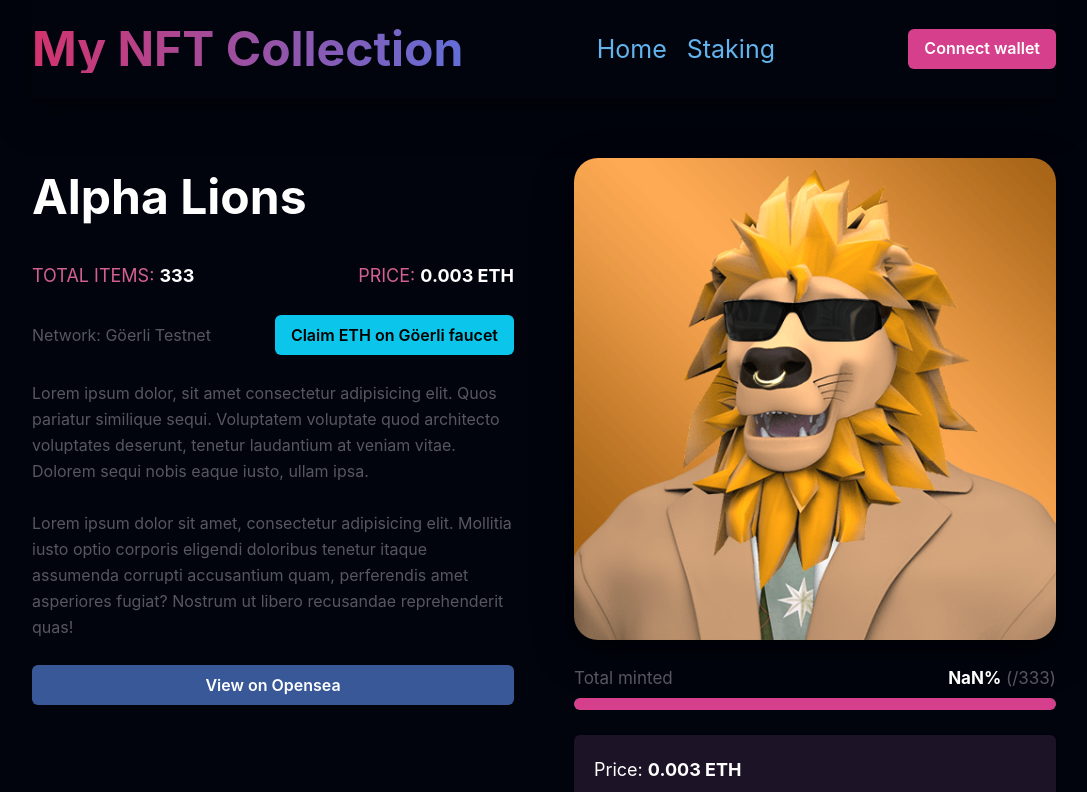
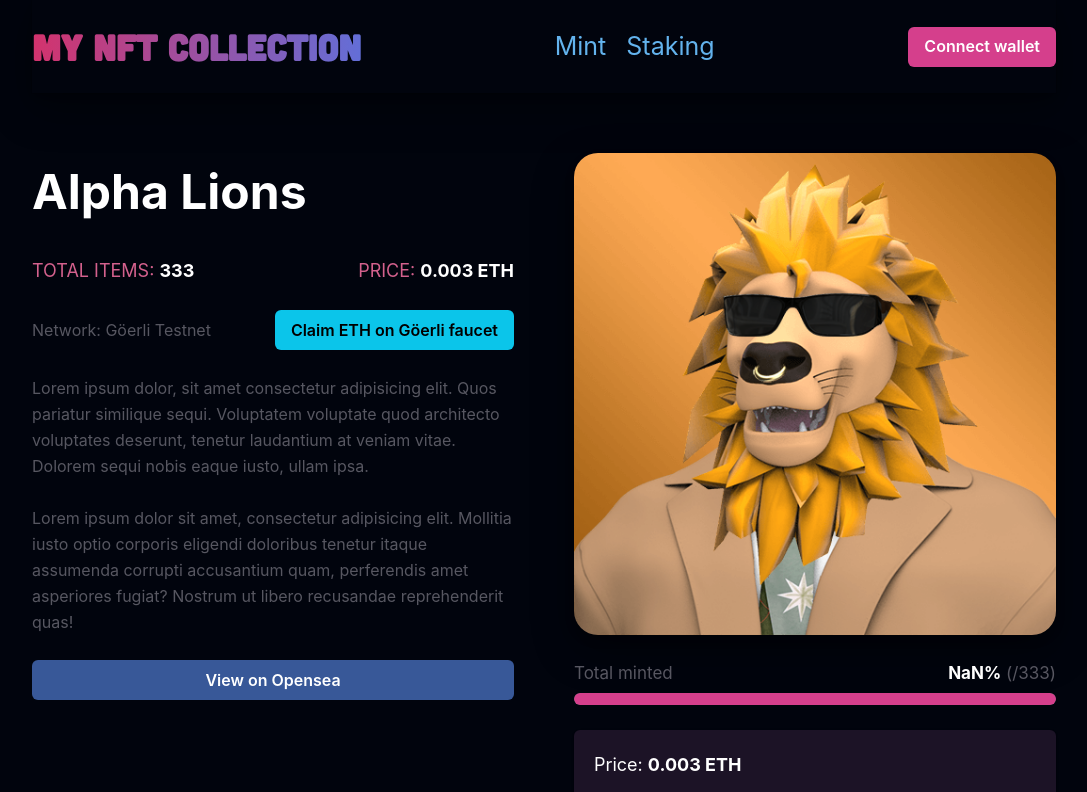
Before and after one commit to Kds-JS/NFT-Mint-Staking-Dapp, a React (Create React App) app: page / in a window 1280 px wide. Shown: the top 792 px of the page, without its empty margins (96-1183 px from the left). Built offline with nearby package versions, Linux system fonts and the light colour scheme.

Commit message:
update page name

```diff
--- a/src/APP/App.js
+++ b/src/APP/App.js
@@ -4,11 +4,12 @@ import {
   Box,
   extendTheme
 } from '@chakra-ui/react';
-import Home from '../Pages/Home';
+import Mint from '../Pages/Mint';
 import GlobalContext from './AppContext';
 import Navbar from '../Components/Navbar';
 import { BrowserRouter, Routes,  Route } from 'react-router-dom';
 import Staking from '../Pages/Staking';
+import '../Styles/Home.css'
 
 
 const colors = {
@@ -60,7 +61,7 @@ function App() {
         <Box px={{base: "5%", md:"7%", lg: "10%"}}>
           <Navbar/>
         <Routes>
-          <Route path="/" element={<Home />}/>
+          <Route path="/" element={<Mint />}/>
           <Route path="/staking" element={<Staking />}/>
         </Routes>
         </Box>
--- a/src/Components/Navbar.js
+++ b/src/Components/Navbar.js
@@ -30,7 +30,7 @@ const Navbar = () => {
 
     return (
         <Flex justify="space-between" align="center" mb="60px" py="25px"position="sticky" top="0" bg="secondary.900" zIndex="sticky" boxShadow="dark-lg">
-        <Heading bgGradient='linear(to-r, primary.500, primary.800)' bgClip='text' size={{base: 'md', md: "2xl"}}>
+        <Heading bgGradient='linear(to-r, primary.500, primary.800)' bgClip='text' size={{base: 'md', md: "xl"}}>
             My NFT Collection
         </Heading>
 
@@ -38,7 +38,7 @@ const Navbar = () => {
 
             <Link to="/">
                 <Text fontSize="25px" color="blue.300" _hover={{color: 'primary.500'}}>
-                  Home
+                  Mint
                 </Text>
               </Link>
 
@@ -80,7 +80,7 @@ const Navbar = () => {
 
                 <Link to="/">
                   <Text fontSize="25px" color="white" _hover={{bg: 'primary.500'}} px="15px">
-                    Home
+                    Mint
                   </Text>
                 </Link>
 
--- a/src/Pages/Home.js
+++ b/src/Pages/Mint.js
@@ -11,7 +11,7 @@ const ALaddress = '0xa9ABD93032E9f2e3E0177bf52aee4c1CC69B8Cec';
 
 
 
-const Home = () => {
+const Mint = () => {
 
     const { getInputProps, getIncrementButtonProps, getDecrementButtonProps } =
     useNumberInput({
@@ -203,4 +203,4 @@ const Home = () => {
     );
 };
 
-export default Home;
+export default Mint;
```
Also changed, not shown: src/Styles/Home.css (line endings or trailing spaces).
